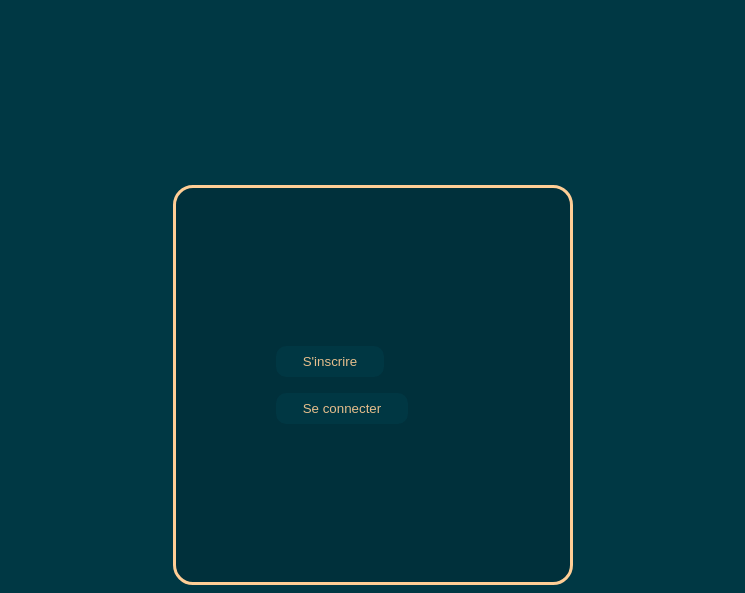
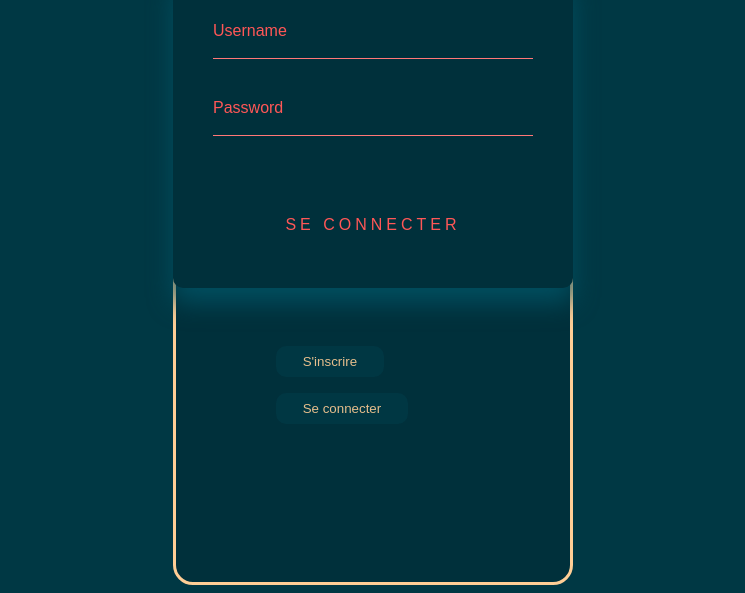
Before and after one commit to AndeezMTL/Travail_1, a plain HTML site: page PageFormulaire.html in a window 1280 px wide. Shown: the part 270-863 px from the top of the page, without its empty margins (267-1012 px from the left). Drawn offline with Linux system fonts and the light colour scheme.

Commit message:
nouveau log in

```diff
--- a/CSS/index.css
+++ b/CSS/index.css
@@ -1,5 +1,5 @@
 /*
-
+CODE POUR PAGE DE CONNEXION
 ---- Ceci est un bout de mon code personnel -----
 
 
@@ -19,7 +19,245 @@ blanc : #f1f2da*/
 
 /*
 ---- Ceci est un bout de mon code personnel -----
+
+.container {
+  max-width: 350px;
+  background: #F8F9FD;
+  background: linear-gradient(0deg, rgb(255, 255, 255) 0%, rgb(244, 247, 251) 100%);
+  border-radius: 40px;
+  padding: 25px 35px;
+  border: 5px solid rgb(255, 255, 255);
+  box-shadow: rgba(133, 189, 215, 0.8784313725) 0px 30px 30px -20px;
+  margin: 20px;
+}
+
+.heading {
+  text-align: center;
+  font-weight: 900;
+  font-size: 30px;
+  color: rgb(16, 137, 211);
+}
+
+.form {
+  margin-top: 20px;
+}
+
+.form .input {
+  width: 100%;
+  background: white;
+  border: none;
+  padding: 15px 20px;
+  border-radius: 20px;
+  margin-top: 15px;
+  box-shadow: #cff0ff 0px 10px 10px -5px;
+  border-inline: 2px solid transparent;
+}
+
+.form .input::-moz-placeholder {
+  color: rgb(170, 170, 170);
+}
+
+.form .input::placeholder {
+  color: rgb(170, 170, 170);
+}
+
+.form .input:focus {
+  outline: none;
+  border-inline: 2px solid #12B1D1;
+}
+
+.form .forgot-password {
+  display: block;
+  margin-top: 10px;
+  margin-left: 10px;
+}
+
+.form .forgot-password a {
+  font-size: 11px;
+  color: #0099ff;
+  text-decoration: none;
+}
+
+.form .login-button {
+  display: block;
+  width: 100%;
+  font-weight: bold;
+  background: linear-gradient(45deg, rgb(16, 137, 211) 0%, rgb(18, 177, 209) 100%);
+  color: white;
+  padding-block: 15px;
+  margin: 20px auto;
+  border-radius: 20px;
+  box-shadow: rgba(133, 189, 215, 0.8784313725) 0px 20px 10px -15px;
+  border: none;
+  transition: all 0.2s ease-in-out;
+}
+
+.form .login-button:hover {
+  transform: scale(1.03);
+  box-shadow: rgba(133, 189, 215, 0.8784313725) 0px 23px 10px -20px;
+}
+
+.form .login-button:active {
+  transform: scale(0.95);
+  box-shadow: rgba(133, 189, 215, 0.8784313725) 0px 15px 10px -10px;
+}
+
+.social-account-container {
+  margin-top: 25px;
+}
+
+.social-account-container .title {
+  display: block;
+  text-align: center;
+  font-size: 10px;
+  color: rgb(170, 170, 170);
+}
+
+.social-account-container .social-accounts {
+  width: 100%;
+  display: flex;
+  justify-content: center;
+  gap: 15px;
+  margin-top: 5px;
+}
+
+.social-account-container .social-accounts .social-button {
+  background: linear-gradient(45deg, rgb(0, 0, 0) 0%, rgb(112, 112, 112) 100%);
+  border: 5px solid white;
+  padding: 5px;
+  border-radius: 50%;
+  width: 40px;
+  aspect-ratio: 1;
+  display: grid;
+  place-content: center;
+  box-shadow: rgba(133, 189, 215, 0.8784313725) 0px 12px 10px -8px;
+  transition: all 0.2s ease-in-out;
+}
+
+.social-account-container .social-accounts .social-button .svg {
+  fill: white;
+  margin: auto;
+}
+
+.social-account-container .social-accounts .social-button:hover {
+  transform: scale(1.2);
+}
+
+.social-account-container .social-accounts .social-button:active {
+  transform: scale(0.9);
+}
+
+.agreement {
+  display: block;
+  text-align: center;
+  margin-top: 15px;
+}
+
+.agreement a {
+  text-decoration: none;
+  color: #0099ff;
+  font-size: 9px;
+}
+
+
 */
+
+.login-box {
+  position: absolute;
+  top: 50%;
+  left: 50%;
+  width: 400px;
+  padding: 40px;
+  transform: translate(-50%, -50%);
+  background: #00303b;
+  box-sizing: border-box;
+  box-shadow: 0 15px 25px #004e5f;
+  border-radius: 10px;
+}
+
+.login-box .user-box {
+  position: relative;
+}
+
+.login-box .user-box input {
+  width: 100%;
+  padding: 10px 0;
+  font-size: 16px;
+  color: #ff9c9c;
+  margin-bottom: 30px;
+  border: none;
+  border-bottom: 1px solid #ff7777;
+  outline: none;
+  background: transparent;
+}
+
+.login-box .user-box label {
+  position: absolute;
+  top: 0;
+  left: 0;
+  padding: 10px 0;
+  font-size: 16px;
+  color: #ff5757;
+  pointer-events: none;
+  transition: .5s;
+}
+
+.login-box .user-box input:focus ~ label,
+.login-box .user-box input:valid ~ label {
+  top: -20px;
+  left: 0;
+  color: #ff5757;
+  font-size: 12px;
+}
+
+.login-box form a {
+  position: relative;
+  display: inline-block;
+  padding: 10px 20px;
+  color: #ff5757;
+  font-size: 16px;
+  text-decoration: none;
+  text-transform: uppercase;
+  overflow: hidden;
+  transition: .5s;
+  margin-top: 40px;
+  letter-spacing: 4px
+}
+
+.login-box a:hover {
+  background: #ff5757;
+  color: #004e5f;
+  border-radius: 5px;
+  box-shadow: 0 0 5px #ff5757,
+              0 0 25px #ff5757,
+              0 0 50px #ff5757,
+              0 0 100px #ff5757;
+}
+
+.login-box a span {
+  position: absolute;
+  display: block;
+}
+
+@keyframes btn-anim1 {
+  0% {
+    left: -100%;
+  }
+
+  50%,100% {
+    left: 100%;
+  }
+}
+
+.login-box a span:nth-child(1) {
+  bottom: 2px;
+  left: -100%;
+  width: 100%;
+  height: 2px;
+  background: linear-gradient(90deg, transparent, #ff5757);
+  animation: btn-anim1 2s linear infinite;
+}
+
 
 .bn5 {
   padding: 0.6em 2em;
--- a/PageFormulaire.html
+++ b/PageFormulaire.html
@@ -53,7 +53,23 @@
 
     <!----------------------------------------------- <h2>Formulaire de connexion</h2> --------------------------------->
     <button id="butConnexion" onclick="document.getElementById('id02').style.display='block'" class="bn5" style="width:auto;">Se connecter</button>
+    <div class="login-box">
 
+        <form>
+          <div class="user-box">
+            <input type="text" name="uname" required="">
+            <label>Username</label>
+          </div>
+          <div class="user-box">
+            <input type="password" name="psw" required="">
+            <label>Password</label>
+          </div><center>
+          <a href="#">
+                 Se connecter
+             <span></span>
+          </a></center>
+        </form>
+      </div>
     <div id="id02" class="modal">
 
     <form class="modal-content animate" action="" method="post">
@@ -86,6 +102,26 @@
 
     </div>
 </div>
+<!----------------------------------------------------Formulaire de connexion de andy----------------------->
+
+
+<!--
+
+<button id="butConnexion" onclick="document.getElementById('id02').style.display='block'" class="bn5" style="width:auto;">Se connecter</button>
+
+    <div id="id02" class="modal">
+
+    <div class="container">
+        <div class="heading">se connecter</div>
+        <form action="" class="form">
+          <input  class="input" type="text" name="email" id="email" placeholder="Entrez votre e-mail" required>
+          <input  class="input" type="password" name="psw" id="password" placeholder="Entrez votre mot de passe" required>
+          <span class="forgot-password"><a href="#">Forgot Password ?</a></span>
+          <input class="login-button" type="submit" value="Sign In" id="sub" onclick="userInfo()">
+        </form>
+
+</div>
     <script src="./JavaScript/PageFormulaire.js"></script>
     </body>
 </html>
+-->
```
